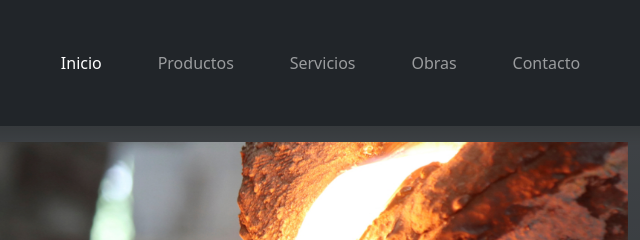
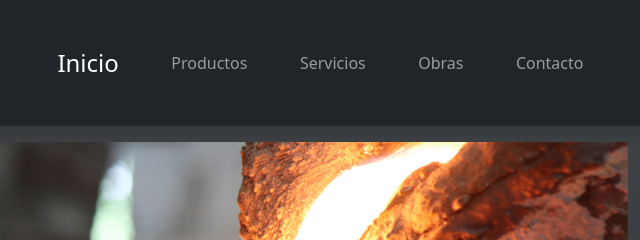
Before and after one commit to julimerlo/REIN---Julian-Merlo, a plain HTML site: page index.html in a window 1280 px wide. In both pictures the pointer is over the link "Inicio". Shown: the top 240 px of the page, 570-1210 px from the left. Drawn offline with nearby package versions, Linux system fonts and the light colour scheme.

Commit message:
Agregado efecto a lista barra de navegacion

```diff
--- a/styles/style.css
+++ b/styles/style.css
@@ -531,3 +531,8 @@ font-family: 'Quicksand', sans-serif;
   box-shadow: 0px 0px 13px rgb(255, 255, 255);
   transition: 500ms;
 }
+
+#navbarNav li a:hover {
+  transition: 0.5s 0s ease-in;
+  font-size: 1.5rem;
+}
```
